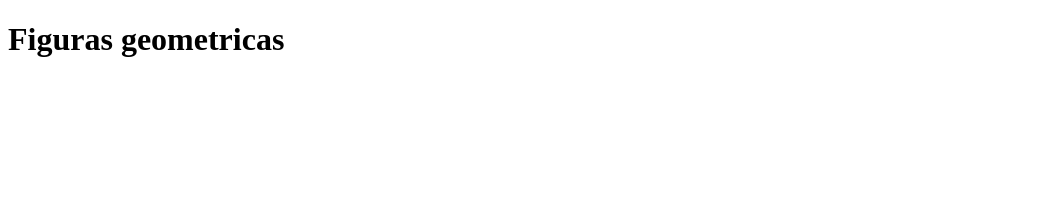
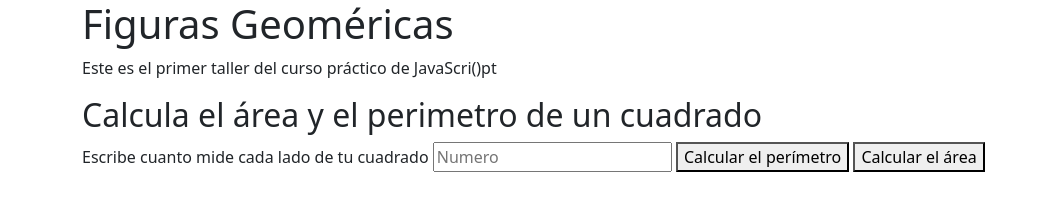
Before and after one commit to YavGz/cPracticoJsPlatzi, a website: page figuras.html in a window 1280 px wide. Shown: the whole page, without its empty margins (0-1040 px from the left). Drawn offline with nearby package versions, Linux system fonts and the light colour scheme.

Commit message:
Inputs HTMl conectados con JS

```diff
--- a/figuras.html
+++ b/figuras.html
@@ -4,10 +4,38 @@
   <meta charset="UTF-8">
   <meta http-equiv="X-UA-Compatible" content="IE=edge">
   <meta name="viewport" content="width=device-width, initial-scale=1.0">
+  <!-- Bootstrap CSS -->
+  <link href="https://cdn.jsdelivr.net/npm/bootstrap@5.0.2/dist/css/bootstrap.min.css" rel="stylesheet" integrity="sha384-EVSTQN3/azprG1Anm3QDgpJLIm9Nao0Yz1ztcQTwFspd3yD65VohhpuuCOmLASjC" crossorigin="anonymous">
+
   <title>Figuras Geoméricas</title>
 </head>
 <body>
-  <h1>Figuras geometricas</h1>
+  <header class="container navbar-darck">
+    <div class="row">
+      <div class="col">
+        <h1>Figuras Geoméricas</h1>
+        <p>Este es el primer taller del curso práctico de JavaScri()pt<p>
+      </div>
+    </div>
+  </header>
+
+  <section class="formulario container">
+    <h2>Calcula el área y el perimetro de un cuadrado</h2>
+    <form action="">
+      <label for="InputCuadrado"> Escribe cuanto mide cada lado de tu cuadrado
+      </label>
+      <input id="InputCuadrado" type="number" placeholder="Numero" required>
+      <button type="button" onclick="calcularPerimetroCuadrado()">Calcular el perímetro</button>
+      <button type="button" onclick="calcularAreaCuadrado()">Calcular el área</button>
+    </form>
+  </section>
+
+  <footer>
+
+  </footer>
+  <!-- Option 1: Bootstrap Bundle with Popper -->
+  <script src="https://cdn.jsdelivr.net/npm/bootstrap@5.0.2/dist/js/bootstrap.bundle.min.js" integrity="sha384-MrcW6ZMFYlzcLA8Nl+NtUVF0sA7MsXsP1UyJoMp4YLEuNSfAP+JcXn/tWtIaxVXM" crossorigin="anonymous"></script>
+  <!-- own javascript -->
   <script src="./fuguras.js"></script>
 </body>
 </html>
--- a/fuguras.js
+++ b/fuguras.js
@@ -39,3 +39,24 @@ const circunferencia = (radio = 2) => {
 const areaCirculo= (radio = 2) => (radio * radio) * PI;
 
 // ----/logs Circulo
+
+
+// Interaccion con HTMl
+
+// declarar funcion para obtener elemento
+const calcularPerimetroCuadrado = () => {
+  // obtener el elemento
+  const input = document.getElementById("InputCuadrado");
+  // obtener el valor del elemento
+  const value = input.value;
+  // llamar a la funcion para el calculo con el valor del input
+  const perimetro = perimetroCuadrado(value);
+  alert(perimetro);
+};
+
+const calcularAreaCuadrado = (params) => {
+  const input = document.getElementById("InputCuadrado");
+  const value = input.value;
+  const area = areaCuadrado(value);
+  alert(area);
+}
```
